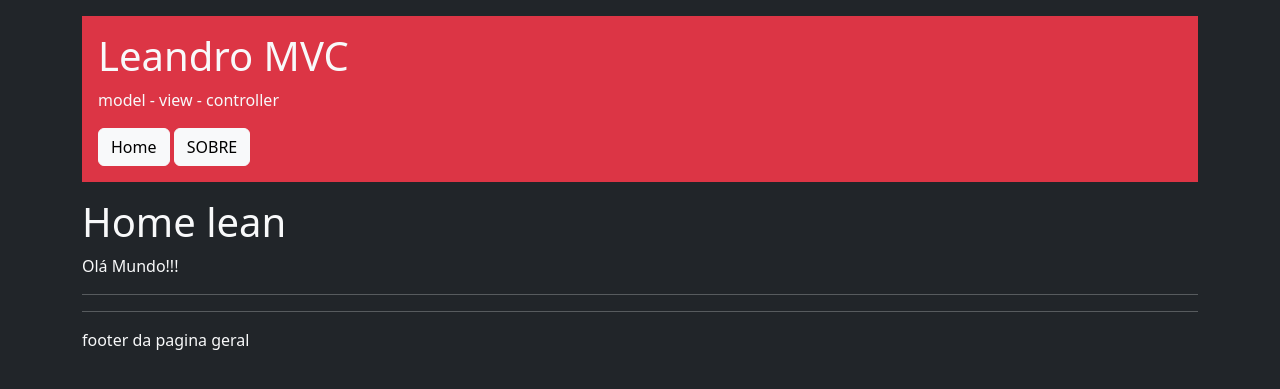
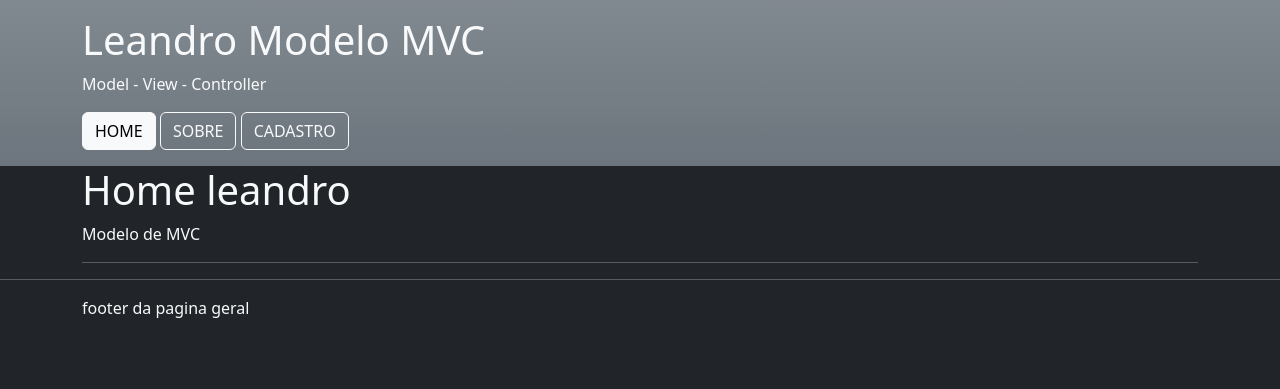
Before and after one commit to leandroyellow/modelo-mvc-php, a PHP site: page / in a window 1280 px wide. Shown: the top 389 px of the page. Run offline with PHP 8.4, Linux system fonts and the light colour scheme.

Commit message:
rotas dinamicas

```diff
--- a/app/Controller/Pages/About.php
+++ b/app/Controller/Pages/About.php
@@ -24,6 +24,6 @@ class About extends Page
     ]);
 
     //retorna  a view da página
-    return parent::getPage('sobre', $content);
+    return parent::getPage('cadastroUsuario', $content);
   }
 }
--- a/app/Http/Router.php
+++ b/app/Http/Router.php
@@ -74,9 +74,6 @@ class Router
       }
     }
 
-    //PADRÃO DE VALIDAÇÃO DA URL
-    $patternRoute = '/^' . str_replace('/', '\/', $route) . '$/';
-
     //VARIÁVEIS DA ROTA
     $params['variables'] = [];
 
@@ -86,6 +83,9 @@ class Router
       $route = preg_replace($patternVariable, '(.*?)', $route);
       $params['variables'] = $matches[1];
     }
+
+    //PADRÃO DE VALIDAÇÃO DA URL
+    $patternRoute = '/^' . str_replace('/', '\/', $route) . '$/';
 
     //ADICIONA A ROTA DENTRO DA CLASSE
     $this->routes[$patternRoute][$method] = $params;
--- a/app/Model/Entity/Organization.php
+++ b/app/Model/Entity/Organization.php
@@ -14,7 +14,7 @@ class Organization {
    * nome da organização
    * @var string
    */
-  public $name = 'lean';
+  public $name = 'leandro';
 
 
   /**
--- a/resources/view/pages/footer.html
+++ b/resources/view/pages/footer.html
@@ -1,2 +1,7 @@
 <hr>
-footer da pagina geral
+<footer>
+  <div class="container">
+    footer da pagina geral
+
+  </div>
+</footer>
--- a/resources/view/pages/header.html
+++ b/resources/view/pages/header.html
@@ -1,7 +1,10 @@
-<div class="jumbotrom bg-danger p-3 my-3">
-  <h1>Leandro MVC</h1>
-  <p>model - view - controller</p>
+<div class="jumbotrom bg-secondary bg-gradient p-3">
+  <div class="container">
+    <h1>Leandro Modelo MVC</h1>
+    <p>Model - View - Controller</p>
 
-  <a href="{{URL}}"><button class="btn btn-light">Home</button></a>
-  <a href="{{URL}}/sobre"><button class="btn btn-light">SOBRE</button></a>
+    <a href="{{URL}}"><button id="btn-home" class="btn-menu btn btn-outline-light active">HOME</button></a>
+    <a href="{{URL}}/sobre"><button id="btn-sobre" class="btn-menu btn btn-outline-light">SOBRE</button></a>
+    <a href="{{URL}}/cadastroUsuario"><button id="btn-cadastroUsuario" class="btn-menu btn btn-outline-light">CADASTRO</button></a>
+  </div>
 </div>
--- a/resources/view/pages/home.html
+++ b/resources/view/pages/home.html
@@ -1,3 +1,3 @@
 <h1>Home {{name}}</h1>
-<p>Olá Mundo!!!</p>
+<p>Modelo de MVC</p>
 <hr>
--- a/resources/view/pages/page.html
+++ b/resources/view/pages/page.html
@@ -1,5 +1,5 @@
 <!doctype html>
-<html lang="en">
+<html lang="pt-br">
 
 <head>
   <meta charset="utf-8">
@@ -7,23 +7,27 @@
   <title>{{title}}</title>
   <link href="https://cdn.jsdelivr.net/npm/bootstrap@5.3.0-alpha1/dist/css/bootstrap.min.css" rel="stylesheet"
     integrity="sha384-GLhlTQ8iRABdZLl6O3oVMWSktQOp6b7In1Zl3/Jr59b6EGGoI1aFkw7cmDA6j6gD" crossorigin="anonymous">
+
+  <link rel="stylesheet" href="{{URL}}/resources/assets/css/styles.css">
 </head>
 
 <body class="bg-dark text-light">
 
+  {{header}}
+
   <div class="container">
-    {{header}}
+    {{content}}
+  </div>
 
-    {{content}}
-
-    {{footer}}
-  </div>
+  {{footer}}
 
 
 
   <script src="https://cdn.jsdelivr.net/npm/bootstrap@5.3.0-alpha1/dist/js/bootstrap.bundle.min.js"
     integrity="sha384-w76AqPfDkMBDXo30jS1Sgez6pr3x5MlQ1ZAGC+nuZB+EYdgRZgiwxhTBTkF7CXvN"
     crossorigin="anonymous"></script>
+
+    <script src="{{URL}}/resources/assets/js/script.js"></script>
 </body>
 
 </html>
--- a/routes/pages.php
+++ b/routes/pages.php
@@ -16,6 +16,13 @@ $obRouter->get('/sobre', [
   }
 ]);
 
+//ROTA CADASTRO USUÁRIO
+$obRouter->get('/cadastroUsuario', [
+  function() {
+    return new Response(200, Pages\FormUser::getFormUser());
+  }
+]);
+
 //ROTA DINÂMICA
 $obRouter->get('/pagina/{idPagina}/{acao}', [
   function($idPagina, $acao) {
```
